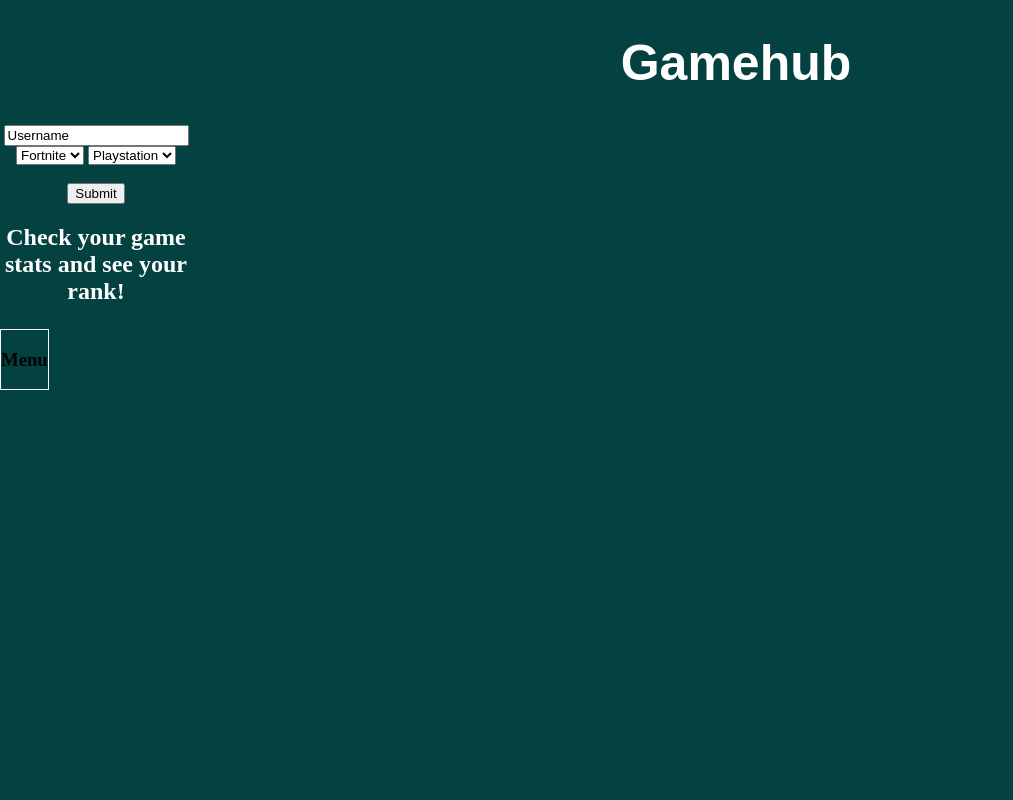
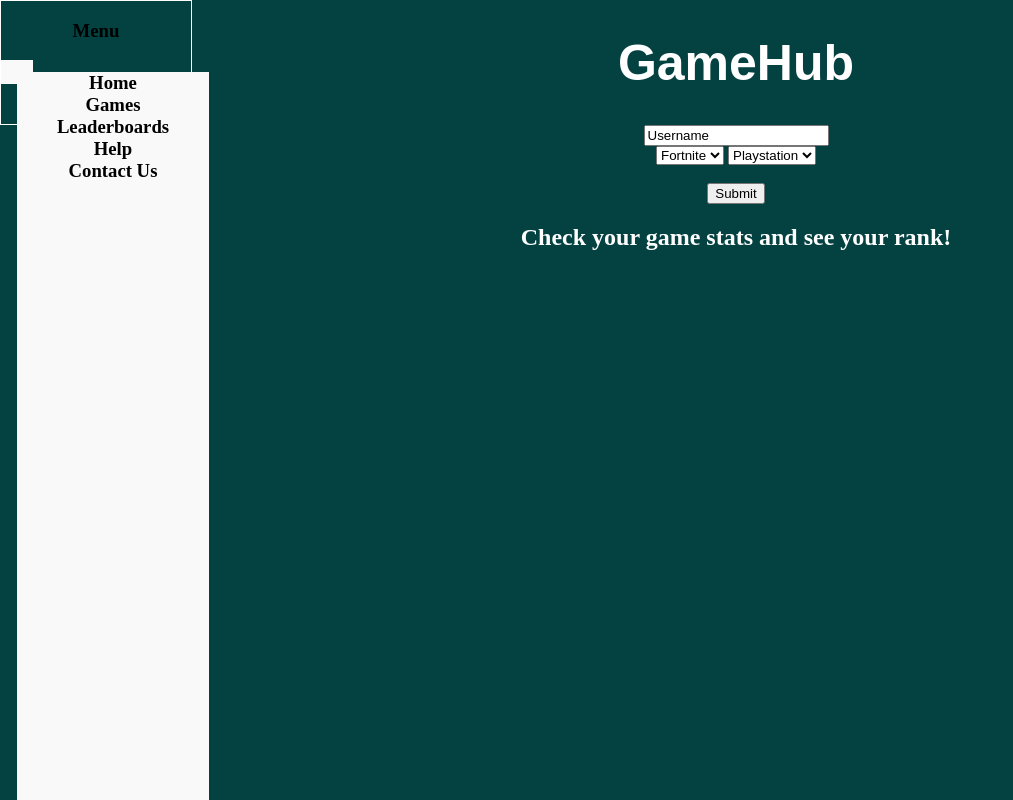
Before and after one commit to shahanmny/FortFinder, a Python web app: template templates/index.html in a window 1280 px wide. Shown: the whole page, without its empty margins (0-1013 px from the left). Run offline with Jinja, Linux system fonts and the light colour scheme; the template is opened without the code that fills it, so the values that code supplies are empty.

Commit message:
Fixed the webpage

```diff
--- a/templates/index.html
+++ b/templates/index.html
@@ -2,31 +2,37 @@
 <html lang="en" dir="ltr">
   <head>
     <meta charset="utf-8"/>
-    <title>Gamehub</title>
-    <link rel="stylesheet" href="css/style.css"/>
+    <title>GameHub</title>
+    <link rel="stylesheet" href="style.css"/>
   </head>
 
   <body>
     <div id="wrapper" class="container">
-      <nav>
-        <ul>
+      <nav class="dropdown">
+          <span><h3>Menu<h3></span>
+        <div class="dropdown-content">
+          <ul class="dropdown-content-list">
+            <li><a>Home</a></li>
+            <li><a>Games</a></li>
+            <li><a>Leaderboards</a></li>
+            <li><a>Help</a></li>
+            <li><a>Contact Us</a></li>
           </ul>
+        </div>
       </nav>
       <header>
-      <h1>Gamehub</h1>
+        <h1>GameHub</h1>
       </header>
-
+      <section></section>
       <div class = "text-center">
         <form action="/stats">
           <input type="text" name="" value="Username">
         </form>
-
         <form action="/stats">
           <select name="games">
             <option value="Fortnite">Fortnite</option>
             <option value="PubG">PubG</option>
           </select>
-
         <form action="/stats">
           <select name="Platform">
             <option value="Playstation">Playstation</option>
@@ -36,24 +42,12 @@
           <br><br>
           <input type="submit">
         </form>
-    <p><h2>Check your game stats and see your rank!<h2></p>
+          <h2>Check your game stats and see your rank!</h2>
       </div>
       <section>
       </section>
       <section>
       </section>
     </div>
-
-<div class="dropdown">
-    <span><h3>Menu<h3></span>
-  <div class="dropdown-content">
-    <p>Home</p>
-    <p>Games</p>
-    <p>Leaderboards</p>
-    <p>Help</p>
-    <p>Contact Us</p>
-  </div>
-</div>
-
   </body>
 </html>
```
Lines whose indentation alone changed are shown as unchanged.
